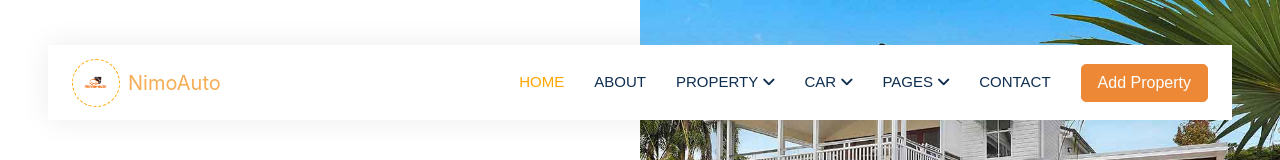
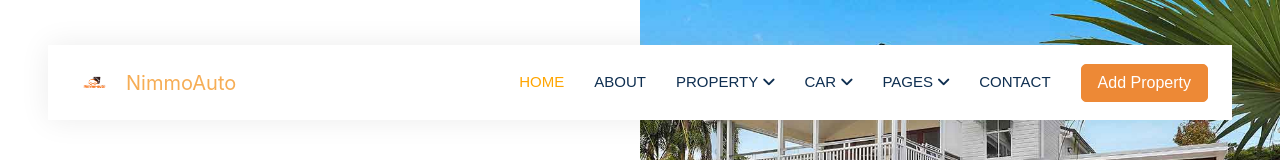
Before and after one commit to Fredsoma/InfinityNimmoAuto.github.io, a plain HTML site: page testimonial.html in a window 1280 px wide. Shown: the top 160 px of the page. Drawn offline with nearby package versions, Linux system fonts and the light colour scheme; files that its build step writes are made by us from their sources; files whose address does not match are found by name.

Commit message:
Update testimonial.html

```diff
--- a/testimonial.html
+++ b/testimonial.html
@@ -54,7 +54,7 @@
             href="index.html"
             class="navbar-brand d-flex align-items-center text-center"
           >
-            <div class="icon p-2 me-2">
+            <div class=" p-2 me-2">
               <img
                 class="img-fluid"
                 src="img/NimoAuto.jpg"
@@ -62,7 +62,7 @@
                 style="width: 30px; height: 30px"
               />
             </div>
-            <h1 class="m-0 text-orange-400">NimoAuto</h1>
+            <h1 class="m-0 text-orange-400">NimmoAuto</h1>
           </a>
           <button
             type="button"
```
